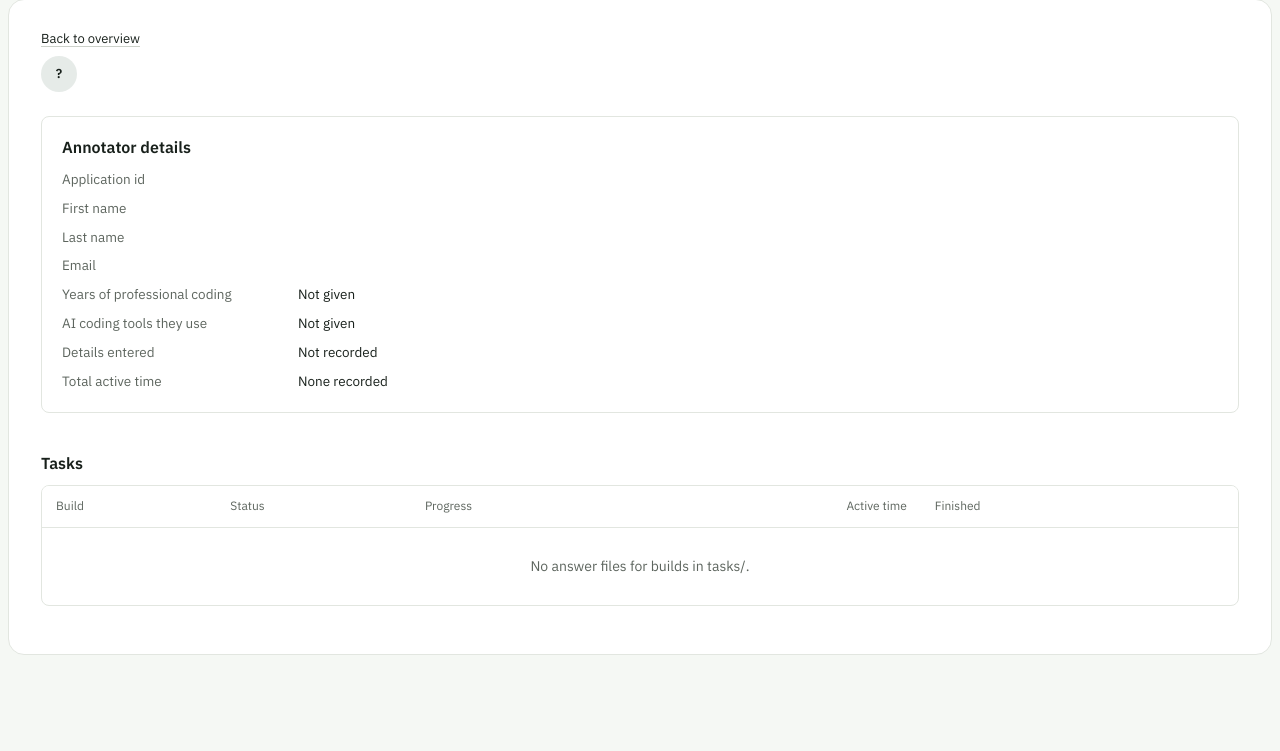
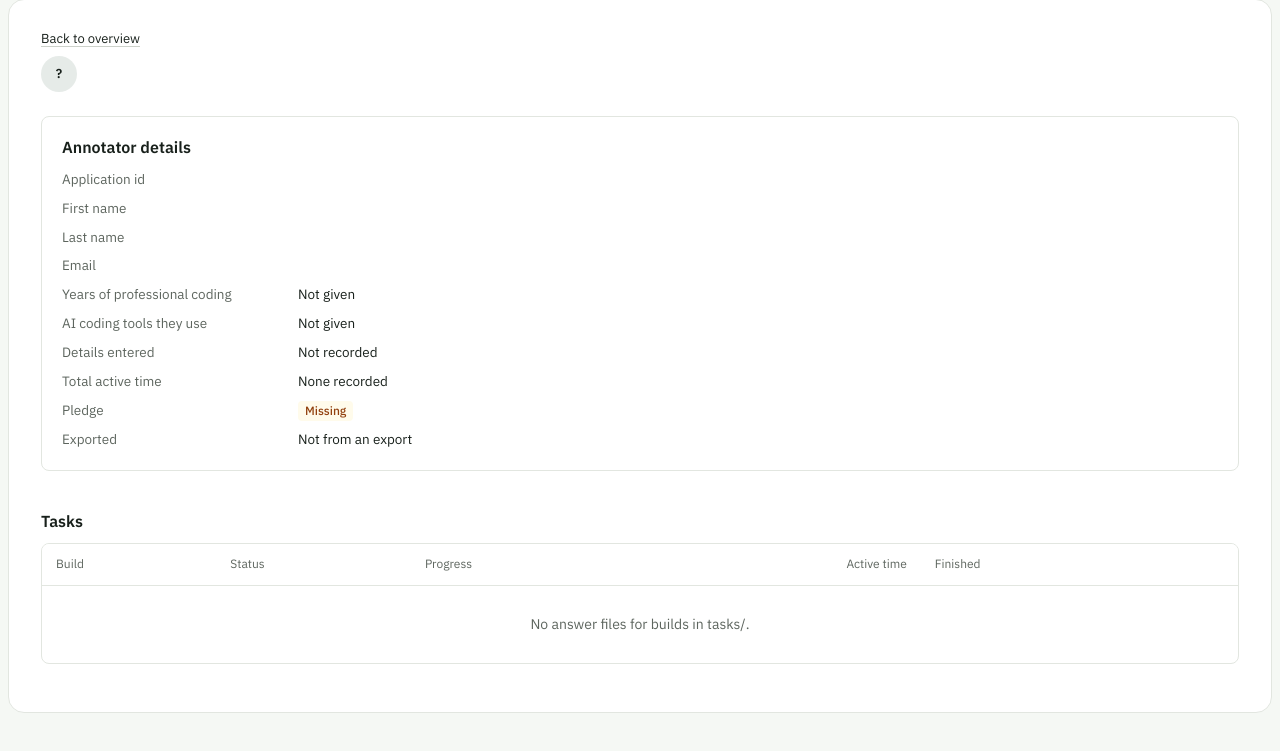
Before and after one commit to ProblemSetters/hr-bench-annotation-kit, a FastAPI app: template kitapp/templates/review_person.html in a window 1280 px wide. Shown: the part 49-800 px from the top of the page. Run offline with FastAPI, Linux system fonts and the light colour scheme; the template is opened without the code that fills it, so the values that code supplies are empty.

Commit message:
No-AI pledge before export
Rebuilt from interviewstreet/hr-bench-annotation.

Co-Authored-By: Claude Opus 5.5 <noreply@anthropic.com>

```diff
--- a/kitapp/server.py
+++ b/kitapp/server.py
@@ -19,7 +19,7 @@ from fastapi.templating import Jinja2Templates
 
 from . import labels as L
 from . import review as R
-from .store import FILES, Store, StoreError, safe_id
+from .store import FILES, PLEDGE, Store, StoreError, safe_id
 
 HERE = os.path.dirname(__file__)
 KIT_DIR = os.environ.get('KIT_DIR', os.getcwd())
@@ -261,7 +261,7 @@ if not REVIEW:
         return RedirectResponse('/tasks?saved=1', 303)
 
     @app.get('/tasks', response_class=HTMLResponse)
-    def tasks(request: Request, exported: int = 0, saved: int = 0):
+    def tasks(request: Request, exported: int = 0, saved: int = 0, pledge: str = ''):
         u = me_or_setup()
         rows, broken = [], []
         for bid in store.task_ids():
@@ -275,14 +275,16 @@ if not REVIEW:
         last = os.path.getmtime(out) if os.path.exists(out) else None
         notices, store.notices[:] = list(store.notices), []
         return page(request, 'tasks.html', rows=rows, broken=broken, notices=notices, exported=exported, saved=saved,
-                    last_export=last, export_name=os.path.basename(out))
+                    last_export=last, export_name=os.path.basename(out), pledge_text=PLEDGE, pledge_missing=pledge == 'missing')
 
     @app.post('/export')
     async def export(request: Request):
         form = await request.form()
         check_write(request, form.get('csrf', ''))
         u = me_or_setup()
-        store.export(u.app_id, VERSION)
+        if form.get('pledge') != 'yes':
+            return RedirectResponse('/tasks?pledge=missing', 303)
+        store.export(u.app_id, VERSION, pledged=True)
         return RedirectResponse('/tasks?exported=1', 303)
 
     @app.get('/exports/{name}')
--- a/kitapp/static/app.css
+++ b/kitapp/static/app.css
@@ -231,6 +231,9 @@ a.who-link { color: inherit; text-decoration: none; border-radius: var(--radius-
 a.who-link:hover { background: var(--active); color: var(--text); }
 .avatar.lg { width: 36px; height: 36px; font-size: 13px; }
 .export-line { font-size: 13.5px; color: var(--muted); }
+.export-form { display: flex; flex-wrap: wrap; align-items: center; gap: 12px 20px; padding-top: 12px; border-top: 1px solid var(--rule); }
+.export-form .pledge { flex: 1 1 360px; font-size: 14px; }
+.export-form .bad { flex-basis: 100%; margin: 0; }
 .kv { display: grid; grid-template-columns: minmax(140px, 220px) 1fr; gap: 8px 16px; font-size: 13.5px; margin: 0; }
 .kv dt { color: var(--muted); } .kv dd { margin: 0; overflow-wrap: anywhere; }
 
--- a/kitapp/store.py
+++ b/kitapp/store.py
@@ -29,6 +29,7 @@ SAFE = re.compile(r'^[A-Za-z0-9_-]{1,64}$')
 FILES = ('build', 'steps', 'code', 'output', 'context')
 META = 'annotator-metadata.json'
 FORMAT = 'hr-bench-annotation/1'
+PLEDGE = 'I labelled these builds myself. I did not use ChatGPT or any other AI tool to produce my answers.'
 KEYED = ('steps', 'prompts', 'flags')  # parts answered once per step; session and failures are answered once per build
 
 
@@ -294,9 +295,12 @@ class Store:
                 'secs': int(rec.get('active_seconds') or 0), 'rec': rec}
 
     # ---------- export ----------
-    def export(self, app_id, kit_version=''):
-        """Write exports/submission_<id>.zip: the annotator's details, every answer file and a manifest."""
+    def export(self, app_id, kit_version='', pledged=False):
+        """Write exports/submission_<id>.zip: the annotator's details, every answer file and a manifest.
+        The annotator must agree to the pledge first; the manifest records the wording and when they agreed."""
         self._writable()
+        if not pledged:
+            raise StoreError('Tick the pledge before you export.')
         with self.lock:
             folder = os.path.join(self.ann_dir, app_id)
             meta = self.meta(app_id)
@@ -316,7 +320,8 @@ class Store:
                     files[n] = 'sha256:' + hashlib.sha256(f.read()).hexdigest()
             manifest = {'format': FORMAT + '-submission', 'kit_version': kit_version, 'schema_version': L.schema()['version'],
                         'application_id': app_id, 'exported_at': now(), 'tasks': tasks,
-                        'unfinished': [t['build_id'] for t in tasks if t['status'] != 'finished'], 'files': files}
+                        'unfinished': [t['build_id'] for t in tasks if t['status'] != 'finished'], 'files': files,
+                        'pledge': {'text': PLEDGE, 'agreed_at': now()}}
             os.makedirs(self.exports_dir, exist_ok=True)
             out = os.path.join(self.exports_dir, f'submission_{app_id}.zip')
             tmp = out + f'.tmp-{os.getpid()}'
--- a/kitapp/templates/review_home.html
+++ b/kitapp/templates/review_home.html
@@ -28,7 +28,7 @@
   <div class="card empty">No annotators yet. Unzip each submission into this kit folder: its files land in <code>annotations/&lt;application id&gt;/</code>.</div>
   {% else %}
   <div class="table-wrap"><table>
-  <thead><tr><th>Annotator</th><th>Application id</th><th>Email</th><th>Coding experience</th><th>AI tools they use</th><th>Finished</th><th class="num">Active time</th><th></th></tr></thead>
+  <thead><tr><th>Annotator</th><th>Application id</th><th>Email</th><th>Coding experience</th><th>AI tools they use</th><th>Pledge</th><th>Finished</th><th class="num">Active time</th><th></th></tr></thead>
   <tbody>
   {% for p in people %}{% set m = p.meta %}
   <tr>
@@ -37,6 +37,7 @@
     <td class="small">{{ m.email }}</td>
     <td class="small">{{ m.years_coding or 'Not given' }}</td>
     <td class="small">{{ (m.ai_tools or [])|join(', ') or 'Not given' }}</td>
+    <td>{% if p.pledge %}<span class="badge ok">Agreed</span>{% else %}<span class="badge warn">Missing</span>{% endif %}</td>
     <td>{% if p.tasks %}<div class="progress-cell"><progress max="{{ p.tasks|length }}" value="{{ p.finished }}" class="{{ 'done' if p.finished == p.tasks|length }}"></progress><span class="small num">{{ p.finished }}/{{ p.tasks|length }}</span></div>{% else %}<span class="muted small">No answer files</span>{% endif %}
       {% if p.problems %}<span class="cell-sub"><span class="badge warn">{{ p.problems|length }} {{ 'problem' if p.problems|length == 1 else 'problems' }}</span></span>{% endif %}</td>
     <td class="small num">{{ p.secs|dur }}</td>
--- a/kitapp/templates/review_person.html
+++ b/kitapp/templates/review_person.html
@@ -17,6 +17,8 @@
     <dt>AI coding tools they use</dt><dd>{{ (m.ai_tools or [])|join(', ') or 'Not given' }}</dd>
     <dt>Details entered</dt><dd>{{ m.entered_at|when or 'Not recorded' }}{% if m.updated_at and m.updated_at != m.entered_at %}, last changed {{ m.updated_at|when }}{% endif %}</dd>
     <dt>Total active time</dt><dd>{{ p.secs|dur or 'None recorded' }}</dd>
+    <dt>Pledge</dt><dd>{% if p.pledge %}Agreed {{ p.pledge.agreed_at|when }}: "{{ p.pledge.text }}"{% else %}<span class="badge warn">Missing</span>{% endif %}</dd>
+    <dt>Exported</dt><dd>{{ p.exported_at|when or 'Not from an export' }}</dd>
   </dl>
 </section>
 {% if p.problems %}
```
Also changed, not shown: kitapp/__main__.py (+9 -1 lines), kitapp/review.py (+12 -0 lines), kitapp/templates/tasks.html (+6 -2 lines), tests/test_kit.py (+7 -2 lines), README.md, 1 other file.
